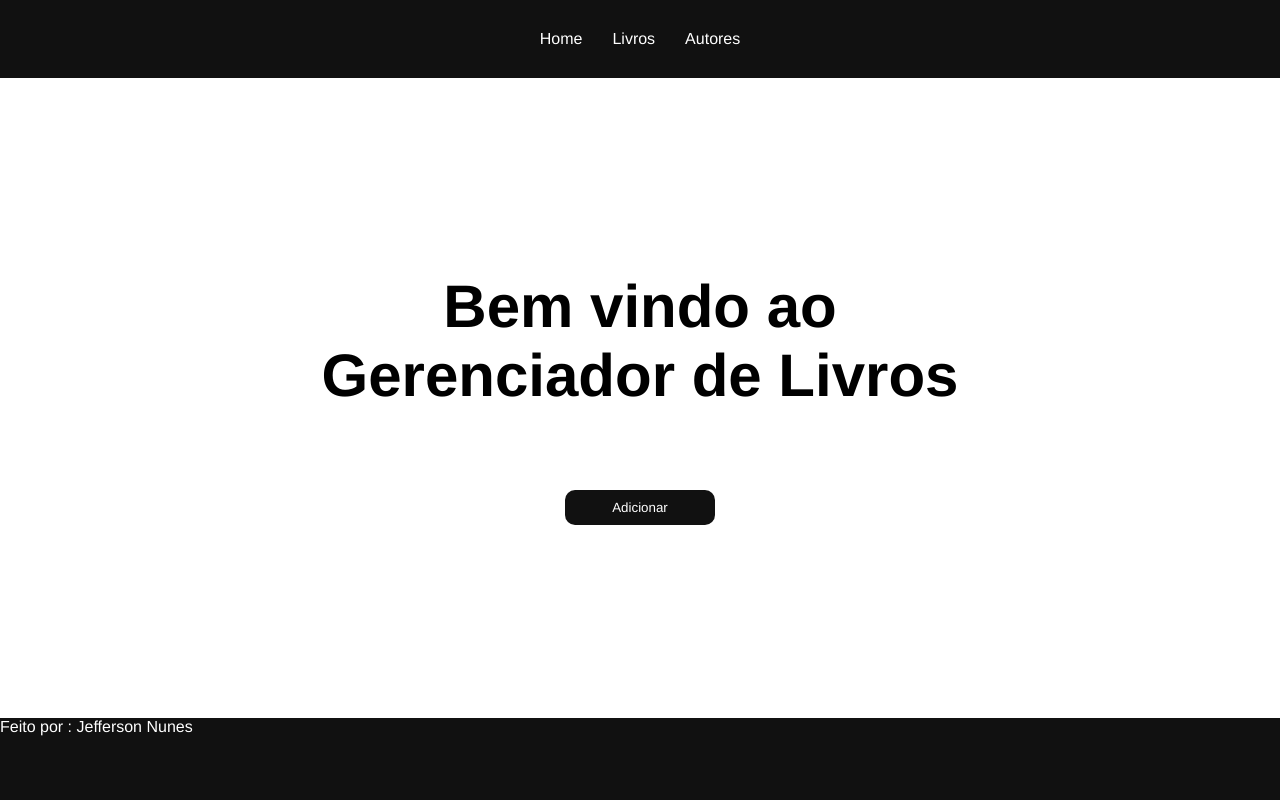
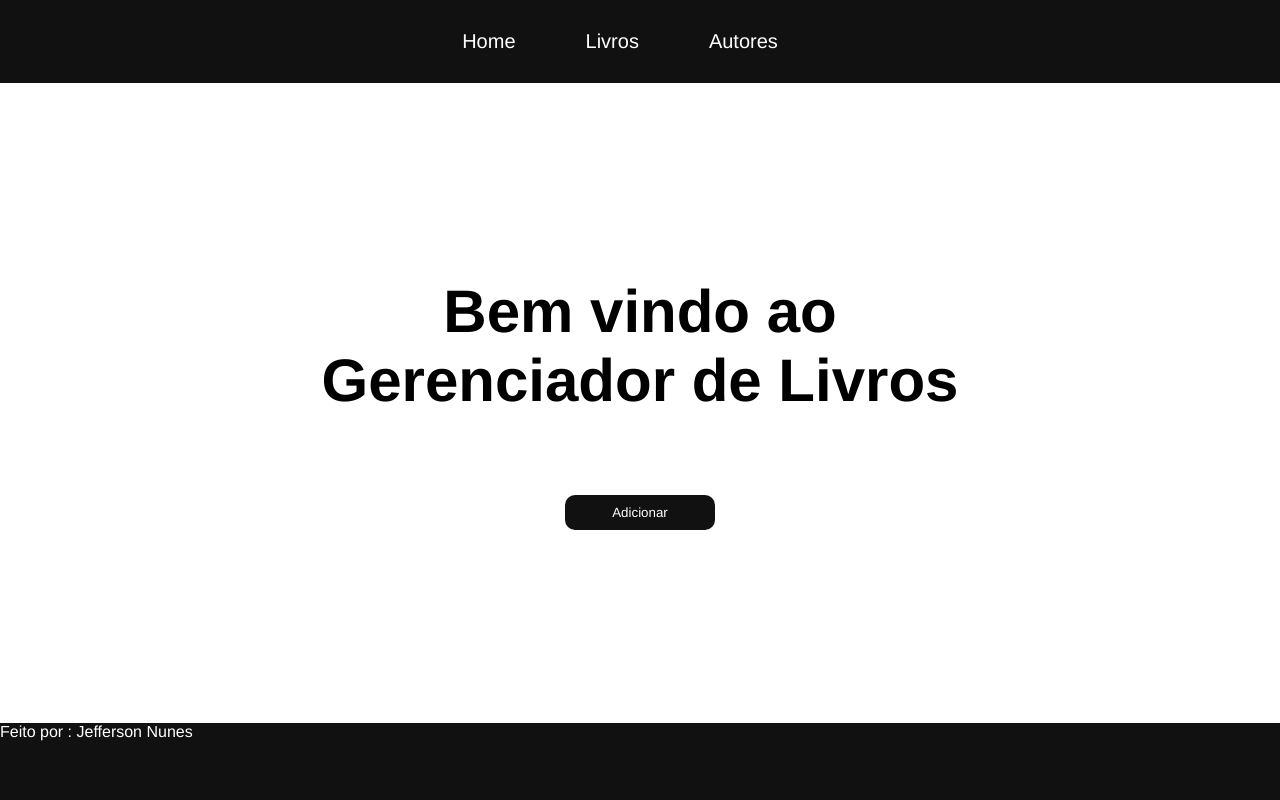
Before and after one commit to jeffynunes09/frontend-teste, an Angular app: page / in a window 1280 px wide. Shown: the top 800 px of the page. Built offline with nearby package versions, Linux system fonts and the light colour scheme.

Commit message:
correçoes layout

```diff
--- a/src/app/app.component.css
+++ b/src/app/app.component.css
@@ -24,6 +24,8 @@
     list-style: none;
     color: #fff;
     cursor: pointer;
+    margin-right: 40px;
+    font-size: 20px;
 
 }
 
```
